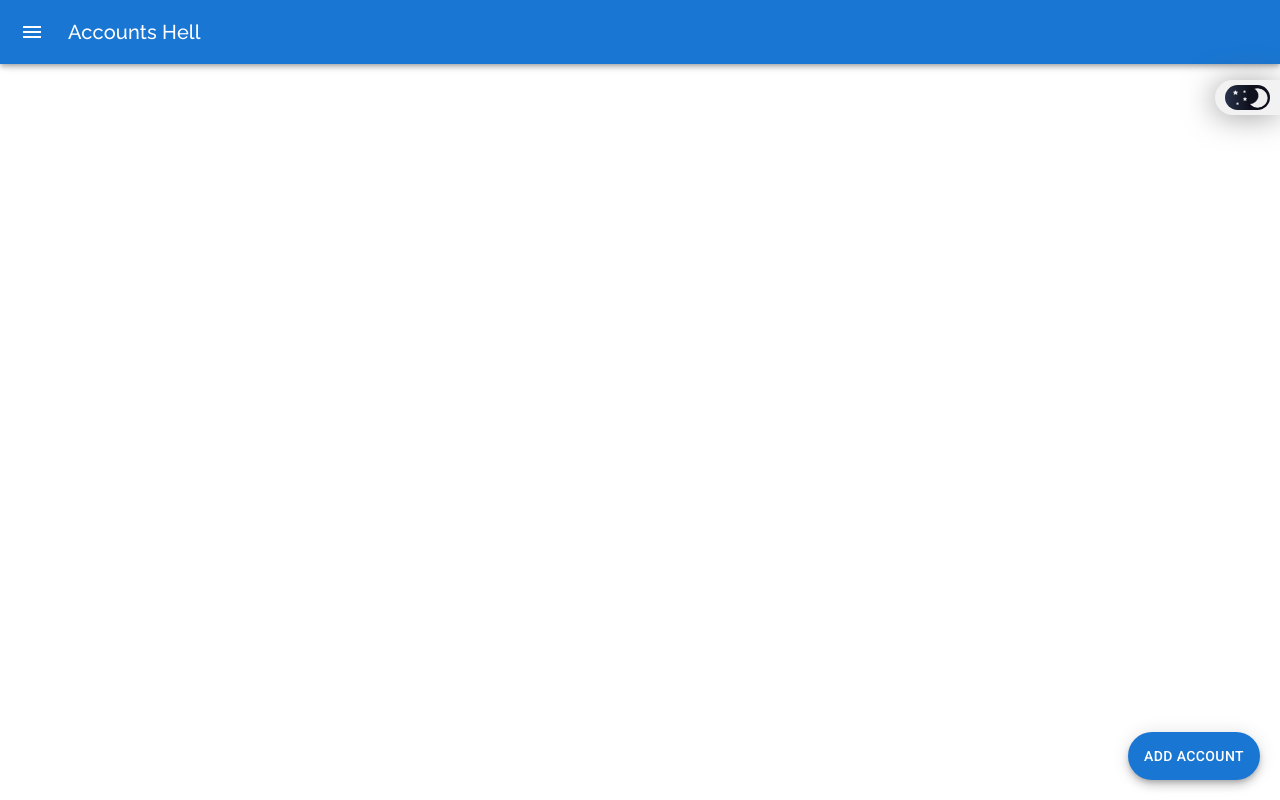
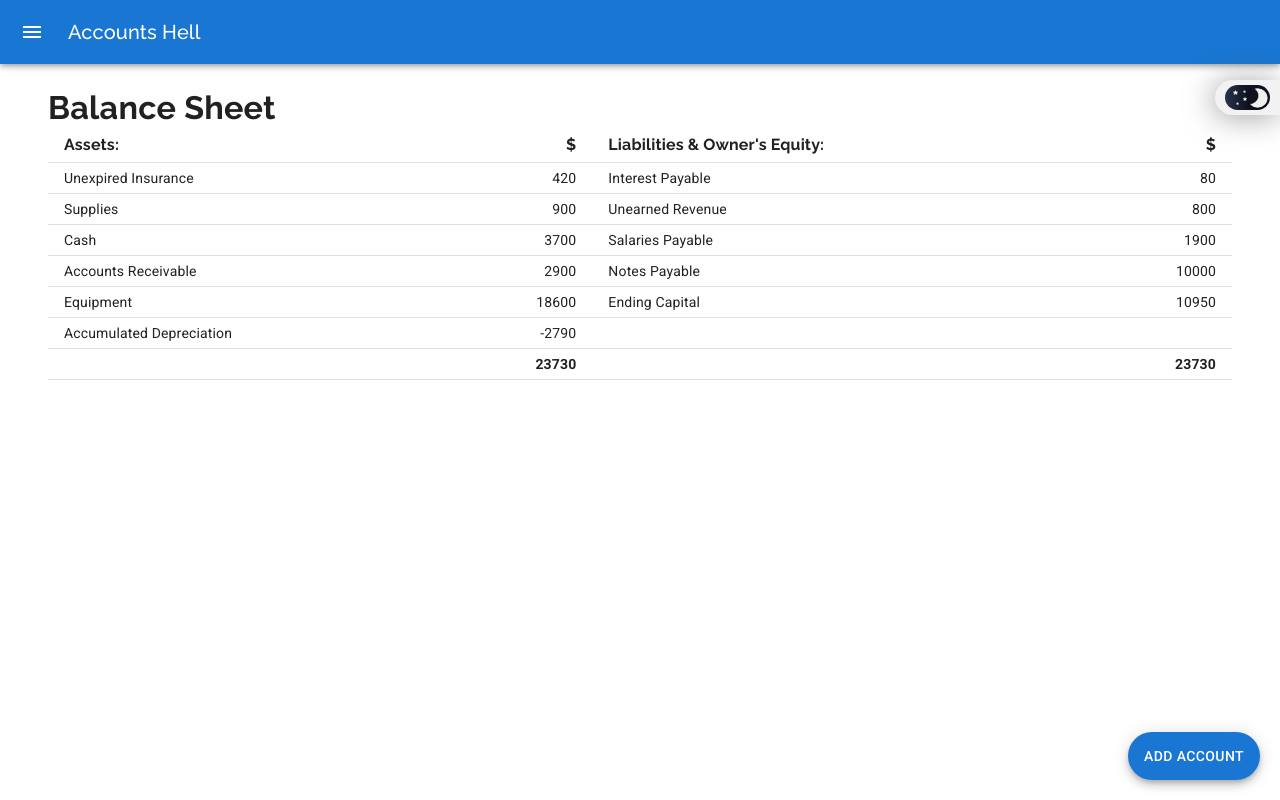
Before and after one commit to saqlain1020/Accounting-Cycle, a React (Create React App) app: page /balance-sheet in a window 1280 px wide. Built offline with nearby package versions, Linux system fonts and the light colour scheme.

Commit message:
Balance sheet done

```diff
--- a/src/Routes.tsx
+++ b/src/Routes.tsx
@@ -3,6 +3,7 @@ import { Route, Routes as Switch } from "react-router-dom";
 import AddAccount from "./components/AddAccount/AddAccount";
 import AdjustedTrialBalance from "./pages/AdjustedTrialBalance/AdjustedTrialBalance";
 import AdjustingEntries from "./pages/AdjustingEntries/AdjustingEntries";
+import BalanceSheet from "./pages/BalanceSheet/BalanceSheet";
 import Home from "./pages/Home/Home";
 import IncomeStatement from "./pages/IncomeStatement/IncomeStatement";
 import StatementOfEquity from "./pages/StatementOfEquity/StatementOfEquity";
@@ -22,6 +23,7 @@ const Routes: React.FC<Props> = () => {
         <Route path="/adjusted-trial-balance" element={<AdjustedTrialBalance />} />
         <Route path="/income-statement" element={<IncomeStatement />} />
         <Route path="/statement-of-equity" element={<StatementOfEquity />} />
+        <Route path="/balance-sheet" element={<BalanceSheet />} />
         <Route path="/test" element={<Test />} />
         {/* <Route path="*" element={<NotFound />} /> */}
       </Switch>
@@ -55,6 +57,10 @@ export const routesData = [
     path: "/statement-of-equity",
   },
   {
+    name: "Balance Sheet",
+    path: "/balance-sheet",
+  },
+  {
     name: "Test",
     path: "/test",
   },
--- /dev/null
+++ b/src/pages/BalanceSheet/BalanceSheet.tsx
@@ -0,0 +1,100 @@
+import React from "react";
+import { makeStyles } from "@mui/styles";
+import {
+  Container,
+  Table,
+  TableBody,
+  TableCell,
+  TableContainer,
+  TableHead,
+  TableRow,
+  Theme,
+  Typography,
+} from "@mui/material";
+import useEntry from "src/hooks/useEntry";
+import { createBalanceSheetData } from "src/utils";
+
+const useStyles = makeStyles((theme: Theme) => ({
+  root: {},
+}));
+
+interface IProps {}
+
+const BalanceSheet: React.FC<IProps> = () => {
+  const classes = useStyles();
+  const { entries, adjustingEntries, entryNames } = useEntry();
+
+  const { endingCapital, assets, liabilities, assetsTotal, liabilitiesEquityTotal } = React.useMemo(
+    () => createBalanceSheetData(entries, adjustingEntries, entryNames),
+    [entries, adjustingEntries, entryNames]
+  );
+  const totalRows = React.useMemo(() => Math.max(assets.length, liabilities.length + 1), [assets, liabilities]);
+
+  return (
+    <div className={classes.root}>
+      <Container>
+        <Typography variant="h4">
+          <b>Balance Sheet</b>
+        </Typography>
+        <TableContainer>
+          <Table>
+            <TableHead>
+              <TableRow>
+                <TableCell>
+                  <Typography>
+                    <b>Assets:</b>
+                  </Typography>
+                </TableCell>
+                <TableCell align="right">
+                  <Typography>
+                    <b>$</b>
+                  </Typography>
+                </TableCell>
+                <TableCell>
+                  <Typography>
+                    <b>Liabilities & Owner's Equity:</b>
+                  </Typography>
+                </TableCell>
+                <TableCell align="right">
+                  <Typography>
+                    <b>$</b>
+                  </Typography>
+                </TableCell>
+              </TableRow>
+            </TableHead>
+            <TableBody>
+              {new Array(totalRows).fill(1).map((_, i) => (
+                <TableRow>
+                  <TableCell>{assets[i]?.name}</TableCell>
+                  <TableCell align="right">
+                    {assets[i] && `${assets[i].valueType === "credit" ? "-" : ""}${assets[i].value}`}
+                  </TableCell>
+                  <TableCell>
+                    {liabilities[i]?.name}
+                    {i === totalRows - 2 && `Ending Capital`}
+                  </TableCell>
+                  <TableCell align="right">
+                    {liabilities[i] && `${liabilities[i].valueType === "debit" ? "-" : ""}${liabilities[i].value}`}
+                    {i === totalRows - 2 && `${endingCapital}`}
+                  </TableCell>
+                </TableRow>
+              ))}
+              <TableRow>
+                <TableCell></TableCell>
+                <TableCell align="right">
+                  <b>{assetsTotal}</b>
+                </TableCell>
+                <TableCell></TableCell>
+                <TableCell align="right">
+                  <b>{liabilitiesEquityTotal}</b>
+                </TableCell>
+              </TableRow>
+            </TableBody>
+          </Table>
+        </TableContainer>
+      </Container>
+    </div>
+  );
+};
+
+export default BalanceSheet;
--- a/src/state/adjustingEntries/adjustingEntriesReducer.ts
+++ b/src/state/adjustingEntries/adjustingEntriesReducer.ts
@@ -2,8 +2,63 @@ import { createSlice, PayloadAction } from "@reduxjs/toolkit";
 import { AdjustingEntry, StateInterface, UpdateAdjustingData } from "./types";
 
 const initialState: StateInterface = {
-  entries: [],
-};
+  entries: [
+    {
+      credit: 70,
+      debit: 70,
+      description: "Insurance Expense for the month",
+      name1: "Insurance Expense",
+      name2: "Unexpired Insurance",
+      date: "2022-08-10T15:11:40.141Z",
+      id: 0,
+    },
+    {
+      credit: 560,
+      debit: 560,
+      description: "Supplies used for the month",
+      name1: "Supplies Expense",
+      name2: "Supplies",
+      date: "2022-08-10T15:13:59.118Z",
+      id: 1,
+    },
+    {
+      credit: 310,
+      debit: 310,
+      description: "Depreciation expense for the month",
+      name1: "Depreciation Expense",
+      name2: "Accumulated Depreciation",
+      date: "2022-08-10T15:14:22.093Z",
+      id: 2,
+    },
+    {
+      credit: 80,
+      debit: 80,
+      description: "Accrued interest on notes payable",
+      name1: "Interest Expense",
+      name2: "Interest Payable",
+      date: "2022-08-10T15:14:52.581Z",
+      id: 3,
+    },
+    {
+      credit: 400,
+      debit: 400,
+      description: "Service performed for clients who had paid in advance",
+      name1: "Unearned Revenue",
+      name2: "Revenue from Services",
+      date: "2022-08-10T15:15:32.808Z",
+      id: 4,
+    },
+    {
+      credit: 1900,
+      debit: 1900,
+      description: "Salaries due but not yet paid",
+      name1: "Salaries Expense",
+      name2: "Salaries Payable",
+      date: "2022-08-10T15:16:12.055Z",
+      id: 5,
+    },
+  ],
+}
 
 const adjustingEntriesSlice = createSlice({
   name: "entries",
--- a/src/state/entries/entriesReducer.ts
+++ b/src/state/entries/entriesReducer.ts
@@ -5,34 +5,38 @@ const initialState: StateInterface = {
   entryNames: [
     { name: "Cash", type: "Asset" },
     { name: "Accounts Receivable", type: "Asset" },
-    { name: "Accounts Payable", type: "Liability" },
-    { name: "Accumulated Depriciation", type: "Asset" },
+    { name: "Unexpired Insurance", type: "Asset" },
+    { name: "Supplies", type: "Asset" },
+    { name: "Equipment", type: "Asset" },
+    { name: "Accumulated Depreciation", type: "Asset" },
+    { name: "Notes Payable", type: "Liability" },
+    { name: "Unearned Revenue", type: "Liability" },
+    { name: "Capital", type: "Equity" },
+    { name: "Drawings", type: "Drawing" },
+    { name: "Revenue from Services", type: "Revenue" },
+    { name: "Rent Expense", type: "Expense" },
+    { name: "Salaries Expense", type: "Expense" },
+    { name: "Insurance Expense", type: "Expense" },
+    { name: "Supplies Expense", type: "Expense" },
+    { name: "Depreciation Expense", type: "Expense" },
+    { name: "Interest Expense", type: "Expense" },
+    { name: "Interest Payable", type: "Liability" },
+    { name: "Salaries Payable", type: "Liability" },
   ],
   entries: [
-    {
-      description: "Cash",
-      type: "Asset",
-      debit: 0,
-      credit: 0,
-    },
-    {
-      description: "Accounts Receivalble",
-      type: "Asset",
-      debit: 0,
-      credit: 0,
-    },
-    {
-      description: "Accounts Payable",
-      type: "Liability",
-      debit: 0,
-      credit: 0,
-    },
-    {
-      description: "Accumulated Depriciation",
-      type: "Asset",
-      debit: 0,
-      credit: 0,
-    },
+    { description: "Cash", type: "Asset", debit: 3700, credit: 0, id: 0 },
+    { credit: 0, debit: 2900, description: "Accounts Receivable", type: "Asset", id: 1 },
+    { credit: 0, debit: 490, description: "Unexpired Insurance", type: "Asset", id: 2 },
+    { credit: 0, debit: 1460, description: "Supplies", type: "Asset", id: 3 },
+    { credit: 0, debit: 18600, description: "Equipment", type: "Asset", id: 4 },
+    { credit: 2480, debit: 0, description: "Accumulated Depreciation", type: "Asset", id: 5 },
+    { credit: 10000, debit: 0, description: "Notes Payable", type: "Liability", id: 6 },
+    { credit: 1200, debit: 0, description: "Unearned Revenue", type: "Liability", id: 7 },
+    { credit: 14190, debit: 0, description: "Capital", type: "Equity", id: 8 },
+    { credit: 0, debit: 1500, description: "Drawings", type: "Drawing", id: 9 },
+    { credit: 5130, debit: 0, description: "Revenue from Services", type: "Revenue", id: 10 },
+    { credit: 0, debit: 2450, description: "Rent Expense", type: "Expense", id: 11 },
+    { credit: 0, debit: 1900, description: "Salaries Expense", type: "Expense", id: 12 },
   ],
 };
 
--- a/src/state/entries/types.ts
+++ b/src/state/entries/types.ts
@@ -13,7 +13,7 @@ export interface Entry {
   type: EntryType;
   debit: number;
   credit: number;
-  date?: Date;
+  date?: Date | string;
   id?: string | number;
 }
 
--- a/src/utils/index.ts
+++ b/src/utils/index.ts
@@ -128,3 +128,36 @@ export const calculateEndingCapital = (
     revenues,
   };
 };
+
+export const createBalanceSheetData = (
+  trialBalanceEntries: Entry[],
+  adjustingEntries: AdjustingEntry[],
+  entryNames: EntryName[]
+) => {
+  const { allEntries, endingCapital, ...rest } = calculateEndingCapital(
+    trialBalanceEntries,
+    adjustingEntries,
+    entryNames
+  );
+  let assets = allEntries.filter((_) => _.type === "Asset");
+  let liabilities = allEntries.filter((_) => _.type === "Liability");
+  let assetsTotal = assets.reduce((prev, curr) => {
+    if (curr.valueType === "credit") return prev - curr.value;
+    return curr.value + prev;
+  }, 0);
+  let liabilitiesEquityTotal = liabilities.reduce((prev, curr) => {
+    if (curr.valueType === "debit") return prev - curr.value;
+    return curr.value + prev;
+  }, 0);
+  liabilitiesEquityTotal += endingCapital;
+
+  return {
+    ...rest,
+    assets,
+    liabilities,
+    endingCapital,
+    allEntries,
+    assetsTotal,
+    liabilitiesEquityTotal,
+  };
+};
```
